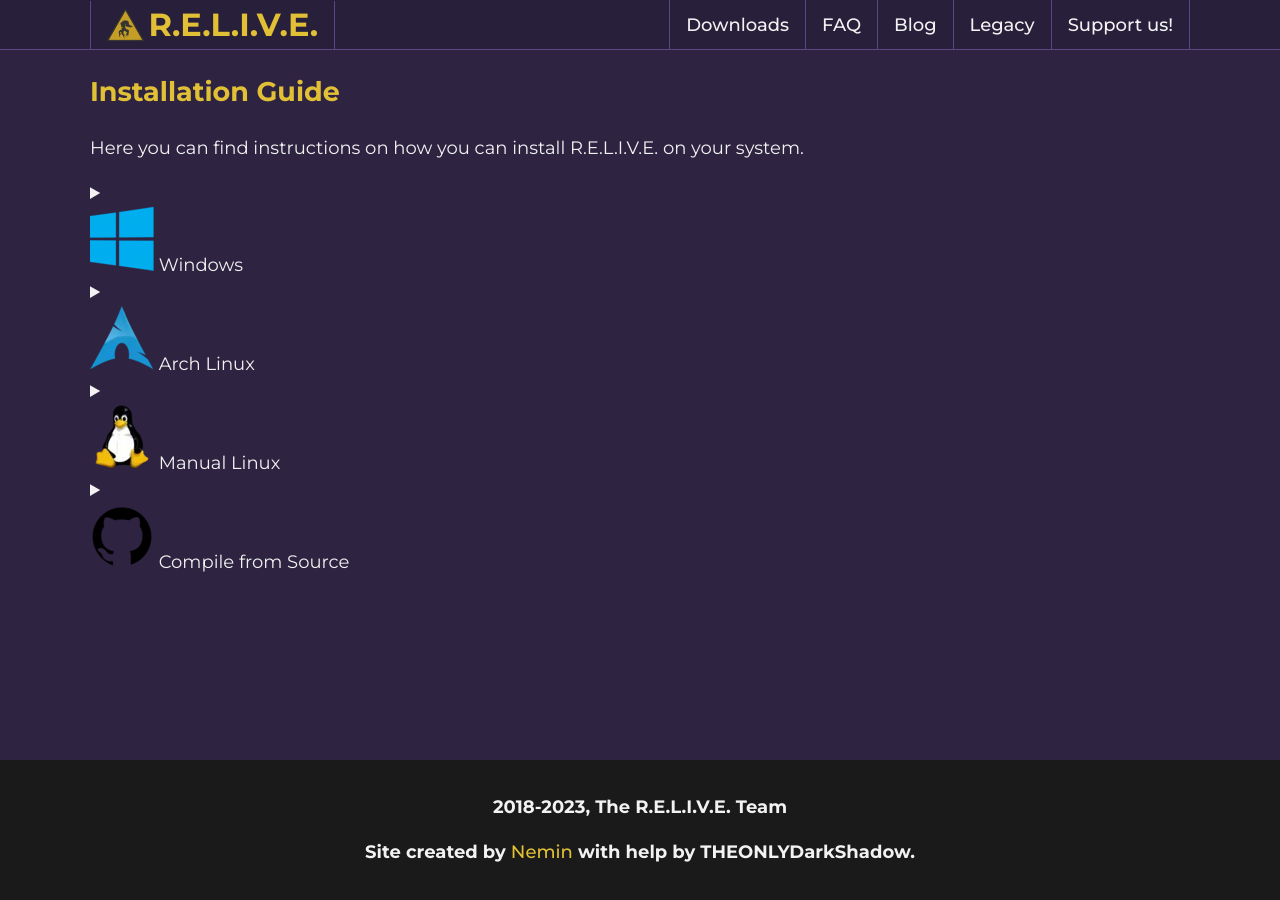
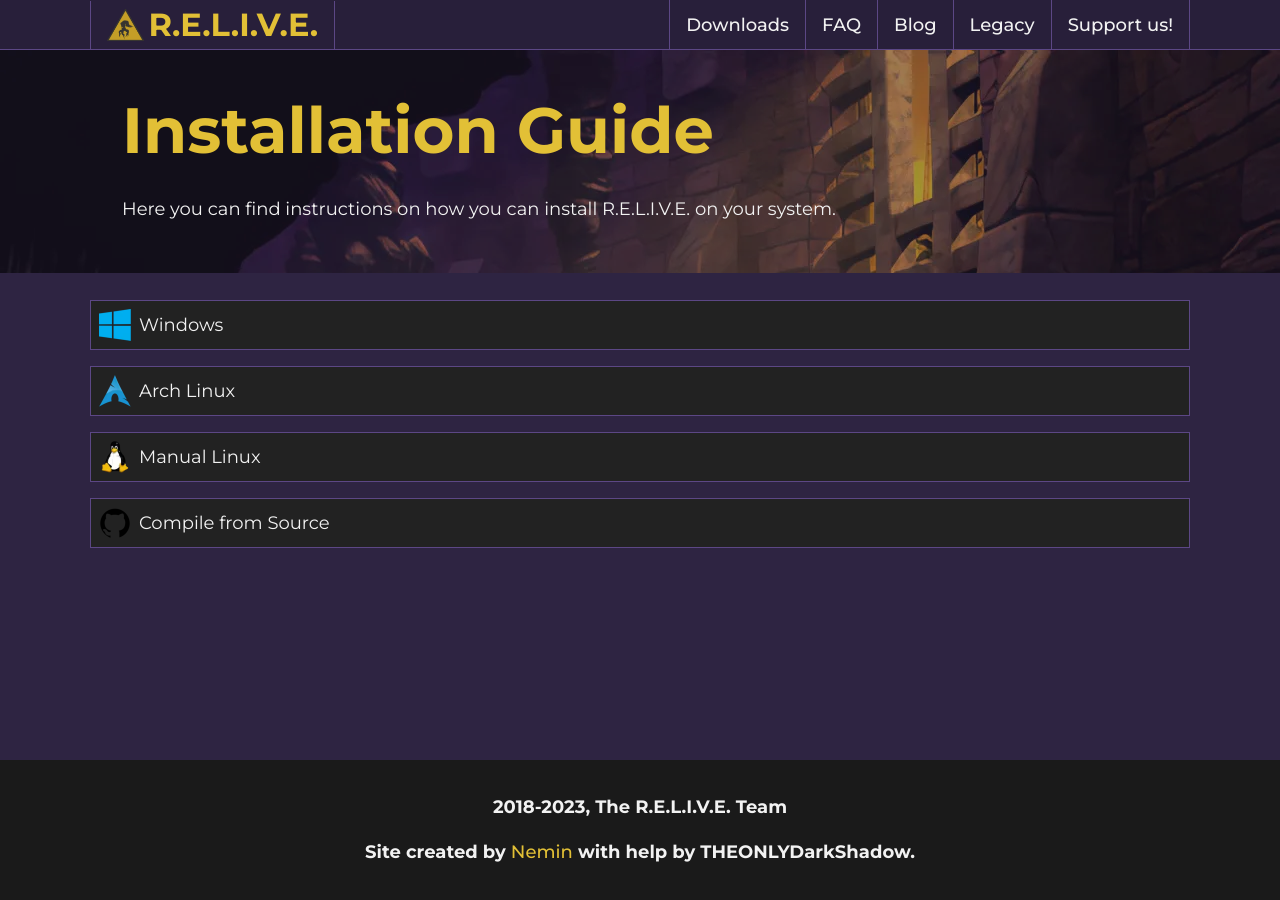
Before and after one commit to AliveTeam/AliveTeam.github.io, a Jekyll site: the page built from install.html, in a window 1280 px wide. Built offline with Jekyll 4.4.1, drawn with Linux system fonts in a browser that asks for light colours.

Commit message:
Bugfixes. (#74)

```diff
--- a/_sass/header.scss
+++ b/_sass/header.scss
@@ -5,6 +5,8 @@
 
     position: sticky;
     top: 0;
+
+    z-index: 100;
 
     >div {
         height: inherit;
--- /dev/null
+++ b/css/install.scss
@@ -0,0 +1,41 @@
+---
+---
+
+@import "header_bg";
+#title::before {
+  background-image: url("/imgs/bg.webp");
+}
+
+
+details {
+  border: 1px solid var(--border);
+  background-color: var(--panel);
+  margin-bottom: 1rem;
+
+  >div {
+    padding: 0.5rem;
+
+    >*:first-child {margin-top: 0;}
+    >*:last-child {margin-bottom: 0;}
+  }
+
+  img {
+    width: 32px;
+  }
+
+  &[open] summary {
+    border-bottom: 1px solid var(--border);
+  }
+
+  summary {
+    display: block;
+    background-color: #222;
+
+    div {
+      padding: 0.5rem;
+      display: flex;
+      align-items: center;
+      gap: 0.5rem;
+    }
+  }
+}
--- a/index.html
+++ b/index.html
@@ -38,7 +38,7 @@
           <li class="popup">
             <p>
             <span>Modern Platforms</span>
-            <span>R.E.L.I.V.E. natively supports Windows 10, MacOS and Linux.</span>
+            <span>R.E.L.I.V.E. natively supports the latest Windows, MacOSX, and Linux.</span>
             </p>
           </li>
           <li class="popup">
@@ -174,7 +174,7 @@
         <div class="split">
           <div class="text">
             <p>Team R.E.L.I.V.E. proudly presents the replacement for the <a href="/legacy.html">legacy</a> <i>Paul's Level Editor.</i></p>
-            <p>Compared to the old editor it allows for editing far more kinds of objects, removes the arbitrarty limitations the original engine imposed,
+            <p>Compared to the old editor it allows for editing far more kinds of objects, removes the arbitrary limitations the original engine imposed,
             and features a vastly improved user interface.</p>
           </div>
 
@@ -194,7 +194,7 @@
 
         <div class="warning">
           <h3>Not backwards-compatible!</h3>
-          <p>The new editor waas created with R.E.L.I.V.E. in mind. Trying to use levels edited with it in the retail engine is likely to
+          <p>The new editor was created with R.E.L.I.V.E. in mind. Trying to use levels edited with it in the retail engine is likely to
           result in crashes, bugs, and glitches. Support for the old engine and the legacy editor are not part of the scope of the project
           and users are encouraged to upgrade.</p>
         </div>
--- a/install.html
+++ b/install.html
@@ -1,13 +1,19 @@
 ---
 ---
 
+<link rel="stylesheet" href="/css/install.css">
+
 <main>
+  <div id="title">
+    <div>
+    <h1>Installation Guide</h1>
+    <p>Here you can find instructions on how you can install R.E.L.I.V.E. on your system.</p>
+    </div>
+  </div>
+
   <section>
     <div>
-      <div id="title">
-        <h1>Installation Guide</h1>
-        <p>Here you can find instructions on how you can install R.E.L.I.V.E. on your system.</p>
-      </div>
+      <br>
 
       <details>
         <summary>
```
